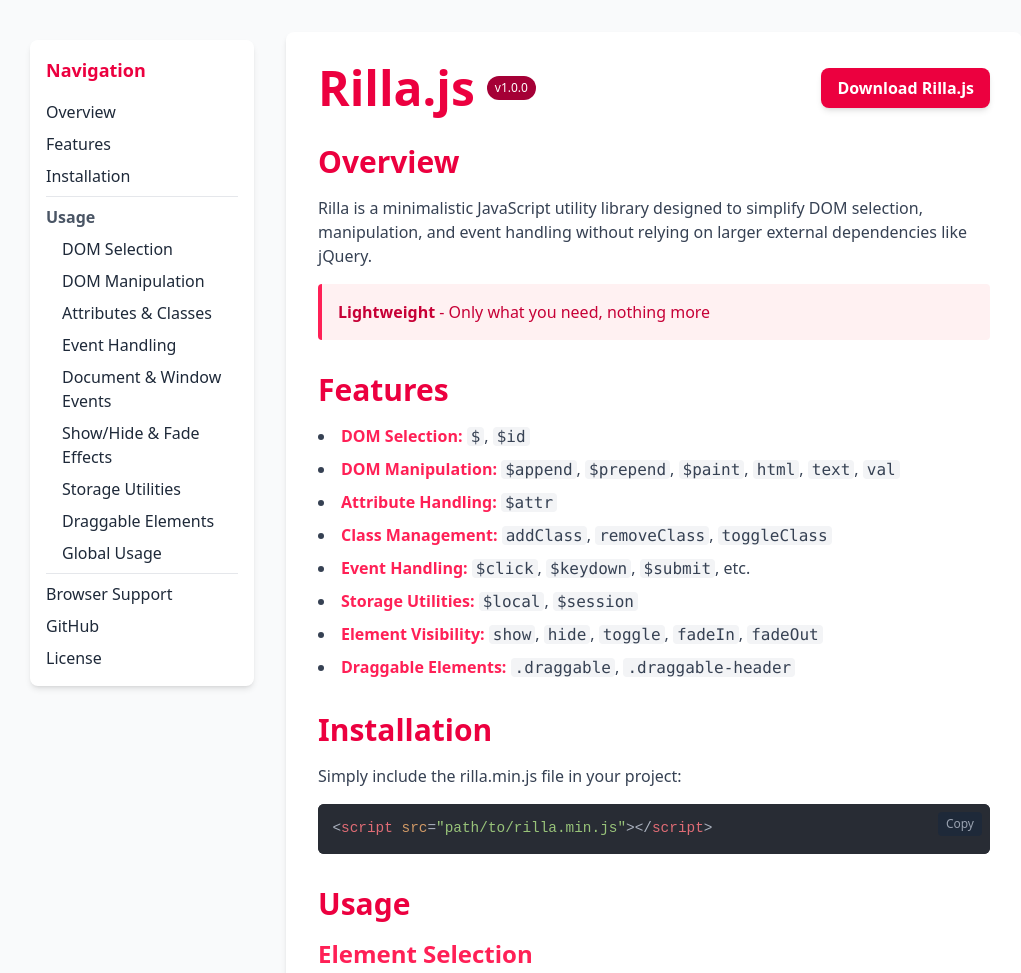
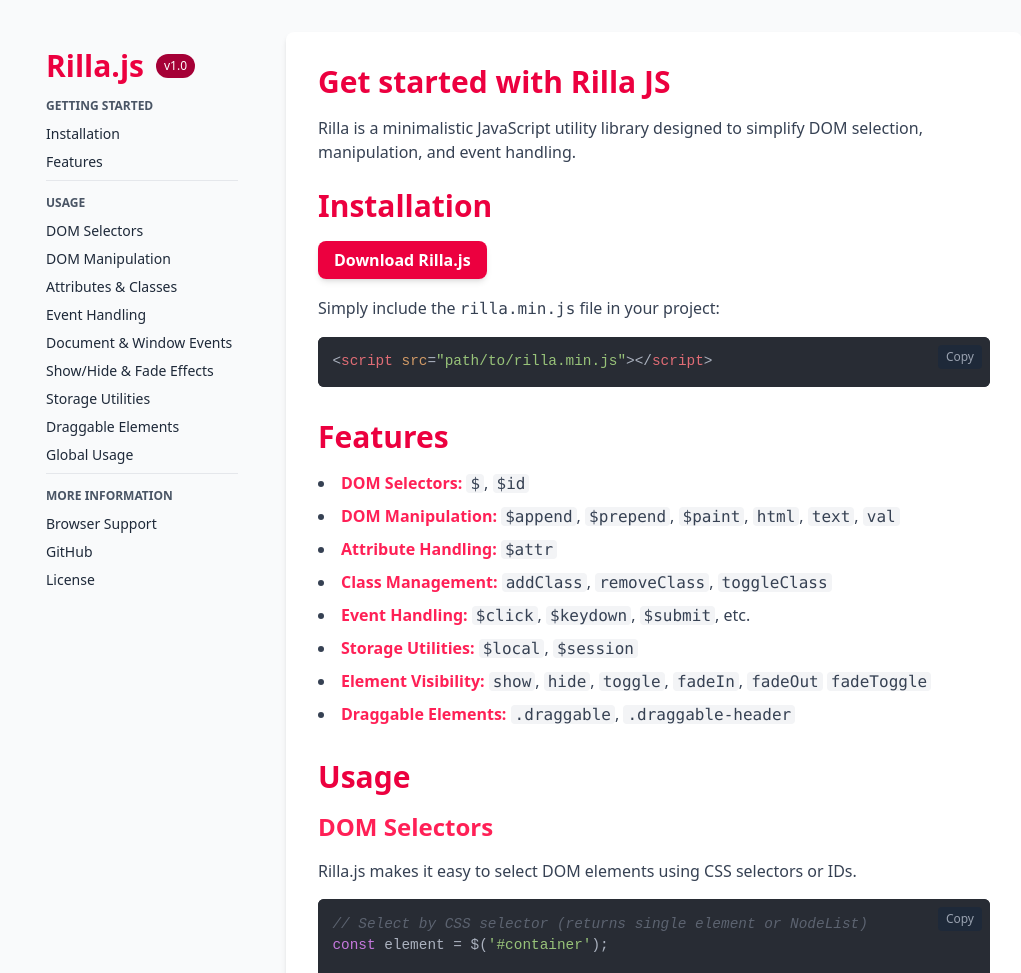
Before and after one commit to aldrinrenzcruz/rillajs, a website: page index.html in a window 1280 px wide. Shown: the top 973 px of the page, without its empty margins (114-1135 px from the left). Drawn offline with Linux system fonts and the light colour scheme.

Commit message:
updated documentation formatting

```diff
--- a/index.html
+++ b/index.html
@@ -36,16 +36,23 @@
     <div class="flex flex-col md:flex-row">
       <!-- Sidebar navigation -->
       <aside class="md:w-64 flex-shrink-0 mb-8 md:mb-0 md:pr-8">
-        <div class="bg-white rounded-lg shadow-md p-4 md:sticky md:top-10">
-          <h3 class="font-bold text-lg mb-4 text-rose-600">Navigation</h3>
+        <div class="p-4 md:sticky md:top-8">
+          <div class="flex items-center mb-4 md:mb-0">
+            <h1 class="text-3xl font-bold text-rose-600">Rilla.js</h1>
+            <span class="ml-3 px-2 py-1 bg-rose-800 text-white rounded-full text-xs">v1.0</span>
+          </div>
           <ul class="space-y-2">
-            <li><a href="#overview" class="block hover:text-rose-600 transition">Overview</a></li>
+            <li class="pt-2">
+              <span class="font-semibold text-gray-600 uppercase text-xs">Getting Started</span>
+              <ul class="mt-2 space-y-2 text-sm">
+                <li><a href="#installation" class="block hover:text-rose-600 transition">Installation</a></li>
                 <li><a href="#features" class="block hover:text-rose-600 transition">Features</a></li>
-            <li><a href="#installation" class="block hover:text-rose-600 transition">Installation</a></li>
+              </ul>
+            </li>
             <li class="pt-2 border-t border-gray-200">
-              <span class="font-semibold text-gray-600">Usage</span>
-              <ul class="pl-4 mt-2 space-y-2">
-                <li><a href="#element-selection" class="block hover:text-rose-600 transition">DOM Selection</a></li>
+              <span class="font-semibold text-gray-600 uppercase text-xs">Usage</span>
+              <ul class="mt-2 space-y-2 text-sm">
+                <li><a href="#dom-selectors" class="block hover:text-rose-600">DOM Selectors</a></li>
                 <li><a href="#dom-manipulation" class="block hover:text-rose-600 transition">DOM Manipulation</a></li>
                 <li><a href="#attributes-classes" class="block hover:text-rose-600 transition">Attributes &amp; Classes</a></li>
                 <li><a href="#event-handling" class="block hover:text-rose-600 transition">Event Handling</a></li>
@@ -56,9 +63,14 @@
                 <li><a href="#global-usage" class="block hover:text-rose-600 transition">Global Usage</a></li>
               </ul>
             </li>
-            <li class="pt-2 border-t border-gray-200"><a href="#browser-support" class="block hover:text-rose-600 transition">Browser Support</a></li>
+            <li class="pt-2 border-t border-gray-200">
+              <span class="font-semibold text-gray-600 uppercase text-xs">More Information</span>
+              <ul class="mt-2 space-y-2 text-sm">
+                <li><a href="#browser-support" class="block hover:text-rose-600 transition">Browser Support</a></li>
                 <li><a href="#github" class="block hover:text-rose-600 transition">GitHub</a></li>
                 <li><a href="#license" class="block hover:text-rose-600 transition">License</a></li>
+              </ul>
+            </li>
           </ul>
         </div>
       </aside>
@@ -66,26 +78,24 @@
       <!-- Main content -->
       <div class="flex-1">
         <div class="bg-white rounded-lg shadow-md p-8">
-          <div class="flex flex-col md:flex-row md:items-center md:justify-between mb-4 md:mb-8">
-            <div class="flex items-center mb-4 md:mb-0">
-              <h1 class="text-5xl font-bold text-rose-600">Rilla.js</h1>
-              <span class="ml-3 px-2 py-1 bg-rose-800 text-white rounded-full text-xs">v1.0.0</span>
-            </div>
+          <section id="overview" class="mb-6">
+            <h2 class="text-3xl font-bold text-rose-600 mb-4">Get started with Rilla JS</h2>
+            <p class="text-gray-700">
+              Rilla is a minimalistic JavaScript utility library designed to simplify DOM selection, manipulation, and event handling.</p>
+          </section>
+
+          <section id="installation" class="mb-8">
+            <h2 class="text-3xl font-bold text-rose-600 mb-4">Installation</h2>
+            <div class="my-6">
               <a href="dist/rilla.min.js" download class="px-4 py-2 bg-rose-600 text-white font-bold rounded-lg shadow-md hover:bg-rose-700 transition">
                 Download Rilla.js
               </a>
             </div>
-
-          <section id="overview" class="mb-8">
-            <h2 class="text-3xl font-bold text-rose-600 mb-4">Overview</h2>
             <p class="text-gray-700 mb-4">
-              Rilla is a minimalistic JavaScript utility library designed to simplify DOM selection, manipulation, and event handling
-              without relying on larger external dependencies like jQuery.
+              Simply include the <code>rilla.min.js</code> file in your project:
             </p>
-            <div class="bg-rose-50 border-l-4 border-rose-500 p-4 rounded">
-              <p class="text-rose-700">
-                <span class="font-bold">Lightweight</span> - Only what you need, nothing more
-              </p>
+            <div class="code-block">
+              <pre><code class="language-html">&lt;script src="path/to/rilla.min.js"&gt;&lt;/script&gt;</code></pre>
             </div>
           </section>
 
@@ -93,7 +103,7 @@
             <h2 class="text-3xl font-bold text-rose-600 mb-4">Features</h2>
             <ul class="list-disc list-inside space-y-2 text-gray-700">
               <li>
-                <span class="font-bold text-rose-500">DOM Selection:</span>
+                <span class="font-bold text-rose-500">DOM Selectors:</span>
                 <code class="bg-gray-100 px-1 rounded">$</code>,
                 <code class="bg-gray-100 px-1 rounded">$id</code>
               </li>
@@ -134,6 +144,7 @@
                 <code class="bg-gray-100 px-1 rounded">toggle</code>,
                 <code class="bg-gray-100 px-1 rounded">fadeIn</code>,
                 <code class="bg-gray-100 px-1 rounded">fadeOut</code>
+                <code class="bg-gray-100 px-1 rounded">fadeToggle</code>
               </li>
               <li>
                 <span class="font-bold text-rose-500">Draggable Elements:</span>
@@ -143,21 +154,11 @@
             </ul>
           </section>
 
-          <section id="installation" class="mb-8">
-            <h2 class="text-3xl font-bold text-rose-600 mb-4">Installation</h2>
-            <p class="text-gray-700 mb-4">
-              Simply include the rilla.min.js file in your project:
-            </p>
-            <div class="code-block">
-              <pre><code class="language-html">&lt;script src="path/to/rilla.min.js"&gt;&lt;/script&gt;</code></pre>
-            </div>
-          </section>
-
           <section id="usage" class="mb-8">
             <h2 class="text-3xl font-bold text-rose-600 mb-4">Usage</h2>
 
-            <section id="element-selection" class="mb-8">
-              <h3 class="text-2xl font-bold text-rose-500 mb-4">Element Selection</h3>
+            <section id="dom-selectors" class="mb-8">
+              <h3 class="text-2xl font-bold text-rose-500 mb-4">DOM Selectors</h3>
               <p class="text-gray-700 mb-4">
                 Rilla.js makes it easy to select DOM elements using CSS selectors or IDs.
               </p>
@@ -268,11 +269,6 @@
 // Window load event
 $window(function() {
   console.log('Window loaded');
-});
-
-// Window events
-window.$resize(function(event) {
-  console.log('Window resized');
 });</code></pre>
               </div>
             </section>
@@ -380,17 +376,14 @@
 
       // Smooth scrolling for anchor links
       $('a[href^="#"]').forEach(anchor => {
-        anchor.addEventListener('click', function (e) {
-          e.preventDefault();
-
-          const targetId = this.getAttribute('href');
+        anchor.$click(function (e) {
+          const targetId = this.$attr('href');
           const targetElement = $(targetId);
-
           window.scrollTo({
             top: targetElement.offsetTop - 12,
             behavior: 'smooth'
           });
-        });
+        }).prevent();
       });
 
       $("pre").forEach((pre) => {
@@ -408,7 +401,7 @@
         wrapper.appendChild(button);
 
         // Copy functionality
-        button.addEventListener("click", async () => {
+        button.$click(async () => {
           try {
             await navigator.clipboard.writeText(pre.innerText);
             button.innerText = "Copied!";
```
Also changed, not shown: public/css/app.css. Lines whose indentation alone changed are shown as unchanged.
